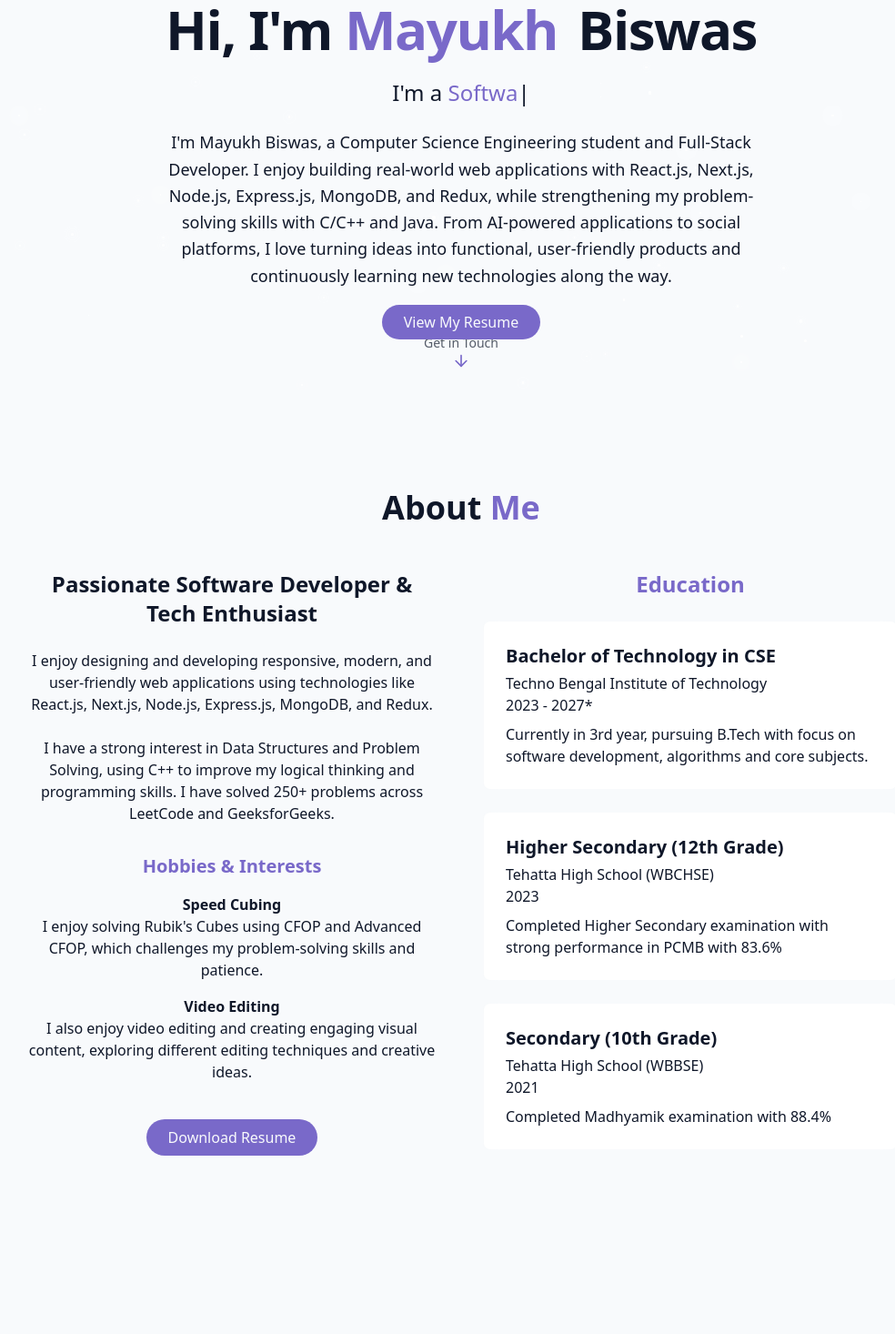
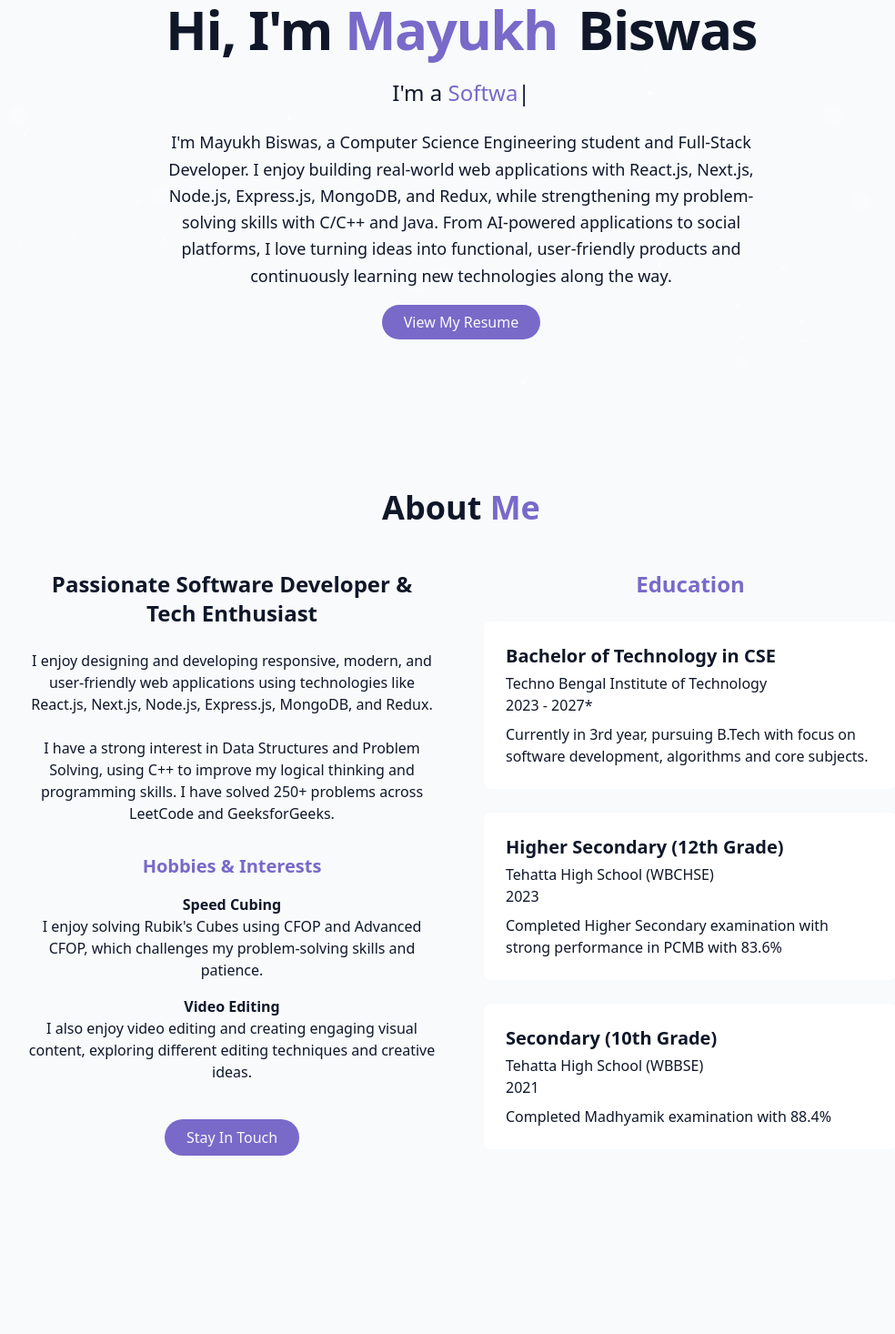
Before and after one commit to mayukh44/MY-PORTFOLIO, a React (Vite) app: page / in a window 1280 px wide. Shown: the part 358-1824 px from the top of the page at 91% size, without its empty margins (133-1117 px from the left). Built offline with nearby package versions, Linux system fonts and the light colour scheme.

Commit message:
Fixed the links

```diff
--- a/src/components/AboutSection.jsx
+++ b/src/components/AboutSection.jsx
@@ -57,8 +57,8 @@ export const AboutSection = () => {
           </div>
 
           <div className="flex flex-col md:flex-row gap-4 pt-4 justify-center">
-              <a href={resume} className="cosmic-button" target="_blank" rel="noopener noreferrer" download>
-                Download Resume
+              <a href="#contact" className="cosmic-button">
+                Stay In Touch
               </a>
             </div>
           </div>
--- a/src/components/HeroSection.jsx
+++ b/src/components/HeroSection.jsx
@@ -101,12 +101,6 @@ export const HeroSection = () => {
                 </div>
             </div>
 
-            <div className="absolute bottom-8 left-1/2 transform -translate-x-1/2 flex flex-col items-center animate-bounce mt-400">
-                <a href="#contact" className="text-sm text-muted-foreground opacity-70 mb-2-button">
-                    Get in Touch
-                </a>
-                <ArrowDown className="h-5 w-5 text-primary"/>
-            </div>
         </section>
     )
 }
--- a/src/components/ProjectsSection.jsx
+++ b/src/components/ProjectsSection.jsx
@@ -7,7 +7,7 @@ const projects = [
     description : "An AI-powered chatbot web application for conversational interactions, chat history, and thread management.",
     image: "/projects/onegpt.png",
     tags: ["React", "Node.js", "Express.js", "MongoDB", "OpenAI API"],
-    demoUrl: "https://one-ibram8hj8-mayukh44s-projects.vercel.app",
+    demoUrl: "https://one-gpt-nine.vercel.app",
     gitHubUrl: "",
     status: "Live Now",
   },
@@ -17,7 +17,7 @@ const projects = [
     description: "A full-stack social media platform enabling user authentication, profile management, friend requests, posts, likes, comments, and social interactions.",
     image: "/projects/socialmedia.png",
     tags: ["Next.js", "Node.js", "Express.js", "MongoDB", "Redux"],
-    demoUrl: "",
+    demoUrl: "https://social-media-platform-five-sepia.vercel.app",
     gitHubUrl: "",
     status: "Under Production",
   },
@@ -96,7 +96,7 @@ export const ProjectSection = () => {
                       <ExternalLink size={18} />
                     </a>
                     <a
-                      href={project.gitHubUrl}
+                      // href={project.gitHubUrl}
                       className="p-2 rounded-full hover:bg-primary/10 transition"
                       target="_blank"
                     >
```
Also changed, not shown: src/components/ContactSection.jsx (+0 -223 lines), 1 other file (tests, documents, lock files or other folders).
